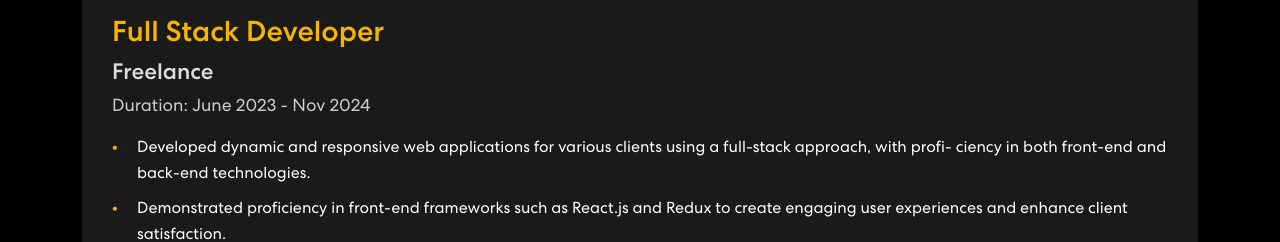
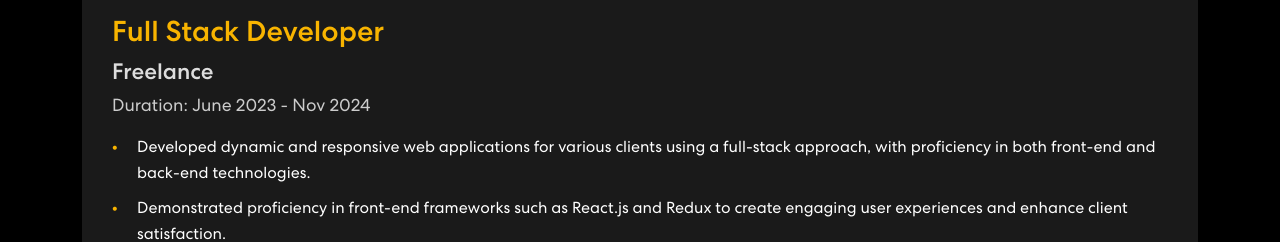
Before and after one commit to Aman2907/portfolio, a React (Vite) app: page / in a window 1280 px wide. Shown: the part 1320-1562 px from the top of the page. Built offline with nearby package versions, Linux system fonts and the light colour scheme.

Commit message:
fifth commit

```diff
--- a/src/Components/Experience.jsx
+++ b/src/Components/Experience.jsx
@@ -40,8 +40,7 @@ export const Experience = () => {
                       to deliver high-quality software.
                     </p> */}
                     <ul>
-                      <li>Developed dynamic and responsive web applications for various clients using a full-stack approach, with profi-
-                        ciency in both front-end and back-end technologies.</li>
+                      <li>Developed dynamic and responsive web applications for various clients using a full-stack approach, with proficiency in both front-end and back-end technologies.</li>
                       <li>Demonstrated proficiency in front-end frameworks such as React.js and Redux to create engaging user experiences
                         and enhance client satisfaction.</li>
                       <li> Collaborated closely with clients to understand project requirements, provide technical expertise, and deliver
```
